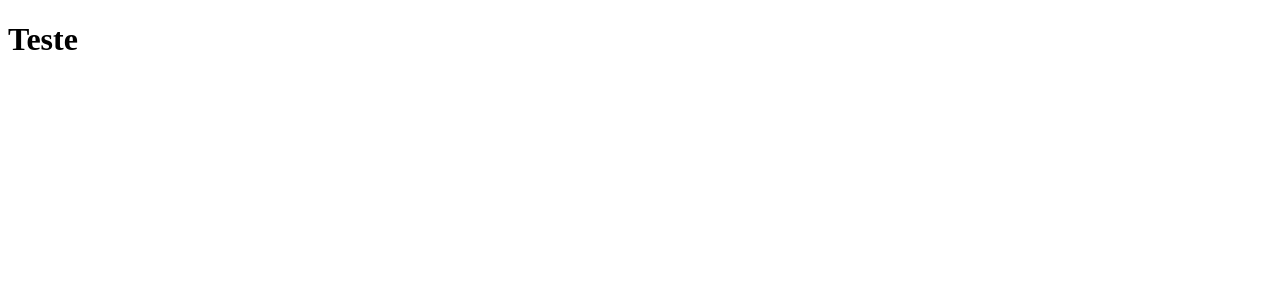
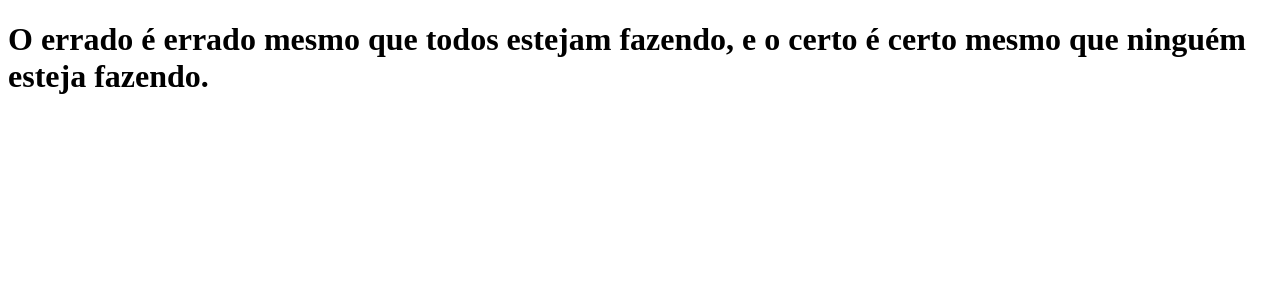
Before and after one commit to henriquemalikovski/clone-tabnews, a Next.js app: page / in a window 1280 px wide. Shown: the top 300 px of the page. Built offline with nearby package versions, Linux system fonts and the light colour scheme.

Commit message:
Ajuste mensagem

```diff
--- a/pages/index.js
+++ b/pages/index.js
@@ -1,5 +1,5 @@
 function Home() {
-  return <h1>Teste</h1>
+  return <h1>O errado é errado mesmo que todos estejam fazendo, e o certo é certo mesmo que ninguém esteja fazendo.</h1>
 }
 
 export default Home
```
